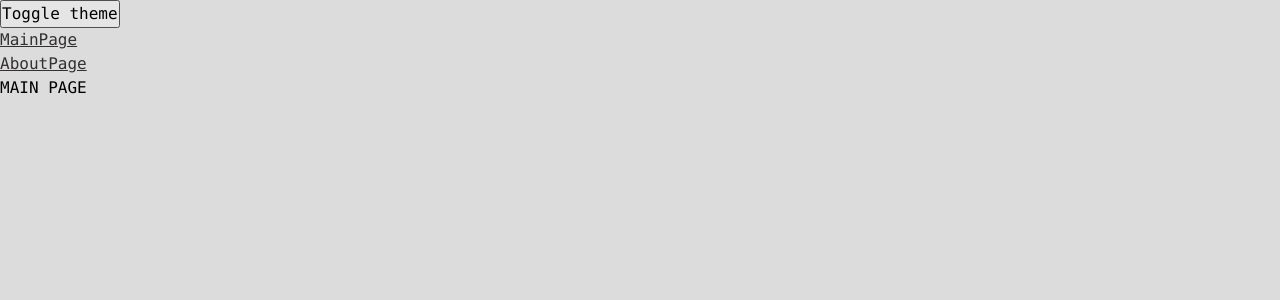
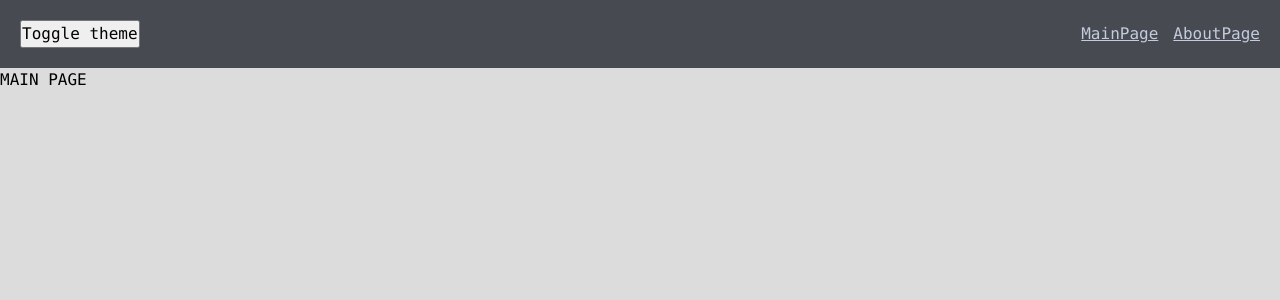
Before and after one commit to soursa/email_analytics, a React app: page / in a window 1280 px wide. Shown: the top 300 px of the page. Built offline with nearby package versions, Linux system fonts and the light colour scheme; the HTML template or start-up script is replaced by a standard one.

Commit message:
Navbar. Templates for development. The first UIKit component.

```diff
--- a/src/app/App.tsx
+++ b/src/app/App.tsx
@@ -1,20 +1,16 @@
-import {Link} from "react-router-dom";
 import {useTheme} from "app/providers/ThemeProvider";
 import {classNames} from "shared/lib/classNames/classNames";
 import {AppRouter} from "app/providers/router";
+import {Navbar} from "widgets/Navbar";
 
 import './styles/index.scss'
 
 const App = () => {
-	const {theme, toggleTheme} = useTheme()
+	const {theme} = useTheme()
 
 	return (
 		<div className={classNames('app', {}, [theme])}>
-			<button onClick={toggleTheme}>Toggle theme</button>
-			<br />
-			<Link to="/">MainPage</Link>
-			<br />
-			<Link to="/about">AboutPage</Link>
+			<Navbar/>
 			<AppRouter />
 		</div>
 	);
--- a/src/app/styles/themes/dark.scss
+++ b/src/app/styles/themes/dark.scss
@@ -1,6 +1,9 @@
 .app.dark {
   --bg-color: #474A51;
+  --inverted-bg-color: #DCDCDC;
 
   --primary-color: #C3CBDE;
+  --inverted-primary-color: #333030;
   --secondary-color: #CBE3F5;
+  --inverted-secondary-color: #4A4342;
 }
--- a/src/app/styles/themes/light.scss
+++ b/src/app/styles/themes/light.scss
@@ -1,6 +1,9 @@
 .app.light {
   --bg-color: #DCDCDC;
+  --inverted-bg-color: #474A51;
 
   --primary-color: #333030;
+  --inverted-primary-color: #C3CBDE;
   --secondary-color: #4A4342;
+  --inverted-secondary-color: #CBE3F5;
 }
--- a/src/app/styles/variables/global.scss
+++ b/src/app/styles/variables/global.scss
@@ -8,4 +8,7 @@
   --font-size-l: 24px;
   --font-line-l: 32px;
   --font-l: var(--font-size-l) / var(--font-line-l) var(--font-family-main);
+
+  // Размеры
+  --navbar-heigth: 50p;
 }
--- /dev/null
+++ b/src/shared/ui/AppLink/AppLink.module.scss
@@ -0,0 +1,17 @@
+.AppLink {
+
+}
+
+
+.primary {
+  color: var(--primary-color);
+}
+.primary--inverted {
+  color: var(--inverted-primary-color)
+}
+.secondary {
+  color: var(--secondary-color);
+}
+.secondary--inverted {
+  color: var(--inverted-secondary-color)
+}
--- /dev/null
+++ b/src/shared/ui/AppLink/AppLink.tsx
@@ -0,0 +1,36 @@
+import {FC, PropsWithChildren} from 'react';
+import {classNames} from "shared/lib/classNames/classNames";
+import cls from './AppLink.module.scss'
+import {Link, LinkProps} from "react-router-dom";
+
+export enum AppLinkTheme {
+	PRIMARY = 'primary',
+	PRIMARY_INVERTED = 'primary--inverted',
+	SECONDARY = 'secondary',
+	SECONDARY_INVERTED = 'secondary--inverted'
+}
+
+interface AppLinkProps extends LinkProps{
+	className?: string;
+	theme?: AppLinkTheme
+}
+
+export const AppLink: FC<AppLinkProps & PropsWithChildren> = (props) => {
+	const {
+		to,
+		theme = AppLinkTheme.PRIMARY,
+		className,
+		children,
+		...otherProps
+	} = props;
+
+	return (
+		<Link
+			to={to}
+			className={classNames(cls.AppLink, {}, [className, cls[theme]])}
+			{...otherProps}
+		>
+			{children}
+		</Link>
+	)
+};
--- /dev/null
+++ b/src/widgets/Navbar/index.ts
@@ -0,0 +1 @@
+export {Navbar} from './ui/Navbar'
--- /dev/null
+++ b/src/widgets/Navbar/ui/Navbar.module.scss
@@ -0,0 +1,16 @@
+.Navbar {
+  width: 100%;
+  height: var(--navbar-heigth);
+  background: var(--inverted-bg-color);
+  display: flex;
+  align-items: center;
+  padding: 20px;
+}
+
+.links {
+  margin-left: auto;
+}
+
+.mainLink {
+  margin-right: 15px;
+}
--- /dev/null
+++ b/src/widgets/Navbar/ui/Navbar.tsx
@@ -0,0 +1,29 @@
+import {FC} from 'react';
+import {classNames} from "shared/lib/classNames/classNames";
+import cls from './Navbar.module.scss'
+import {Link} from "react-router-dom";
+import {useTheme} from "app/providers/ThemeProvider";
+import {AppLink, AppLinkTheme} from "shared/ui/AppLink/AppLink";
+
+interface NavbarProps {
+	className?: string;
+}
+
+export const Navbar: FC<NavbarProps> = (props) => {
+	const {
+		className,
+	} = props
+	const {toggleTheme} = useTheme()
+
+	return (
+		<div
+			className={classNames(cls.Navbar, {}, [className])}
+		>
+			<button onClick={toggleTheme}>Toggle theme</button>
+			<div className={cls.links}>
+				<AppLink to={'/'} className={cls.mainLink} theme={AppLinkTheme.PRIMARY_INVERTED}>MainPage</AppLink>
+				<AppLink to={'/about'} theme={AppLinkTheme.PRIMARY_INVERTED}>AboutPage</AppLink>
+			</div>
+		</div>
+	)
+};
```
